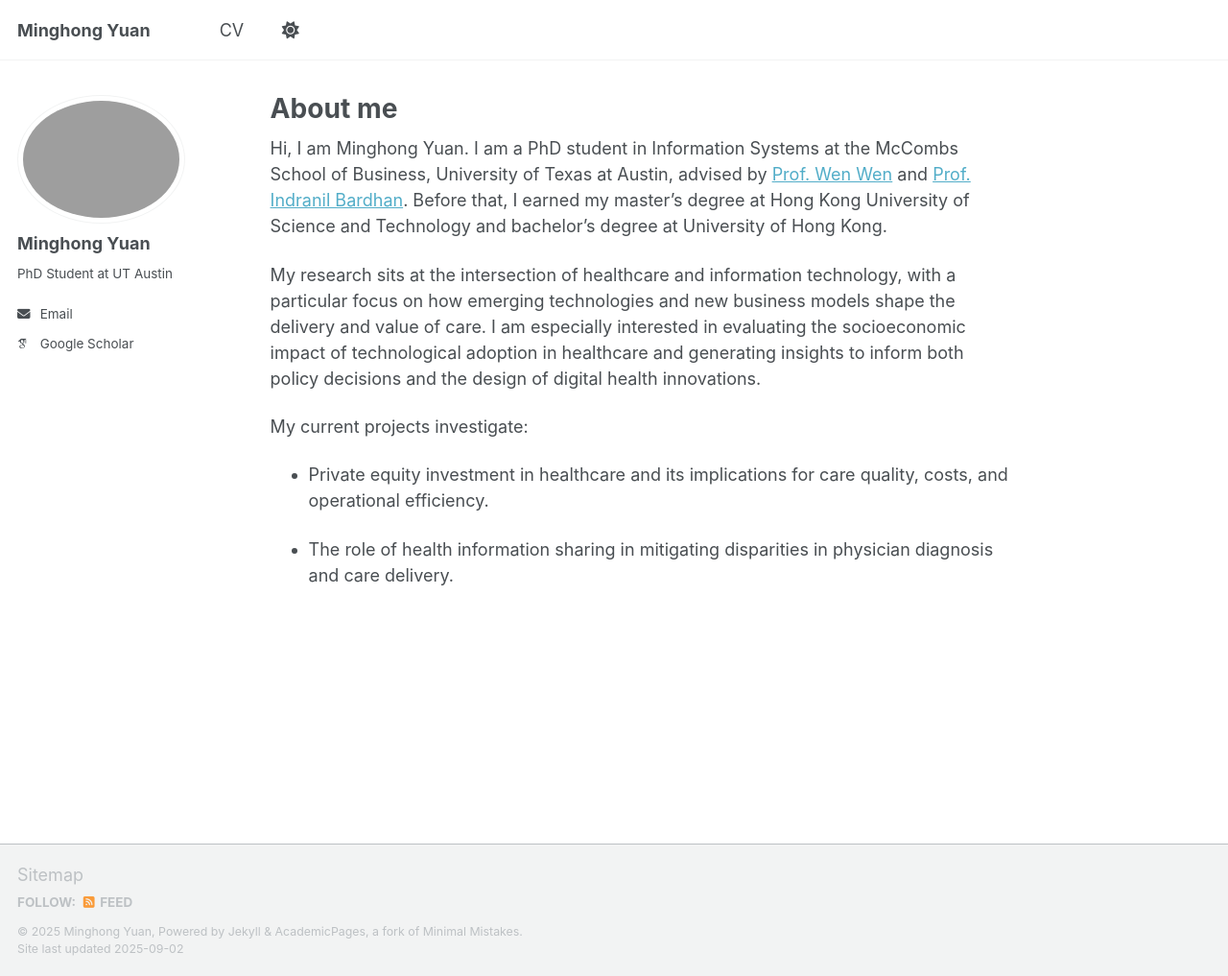
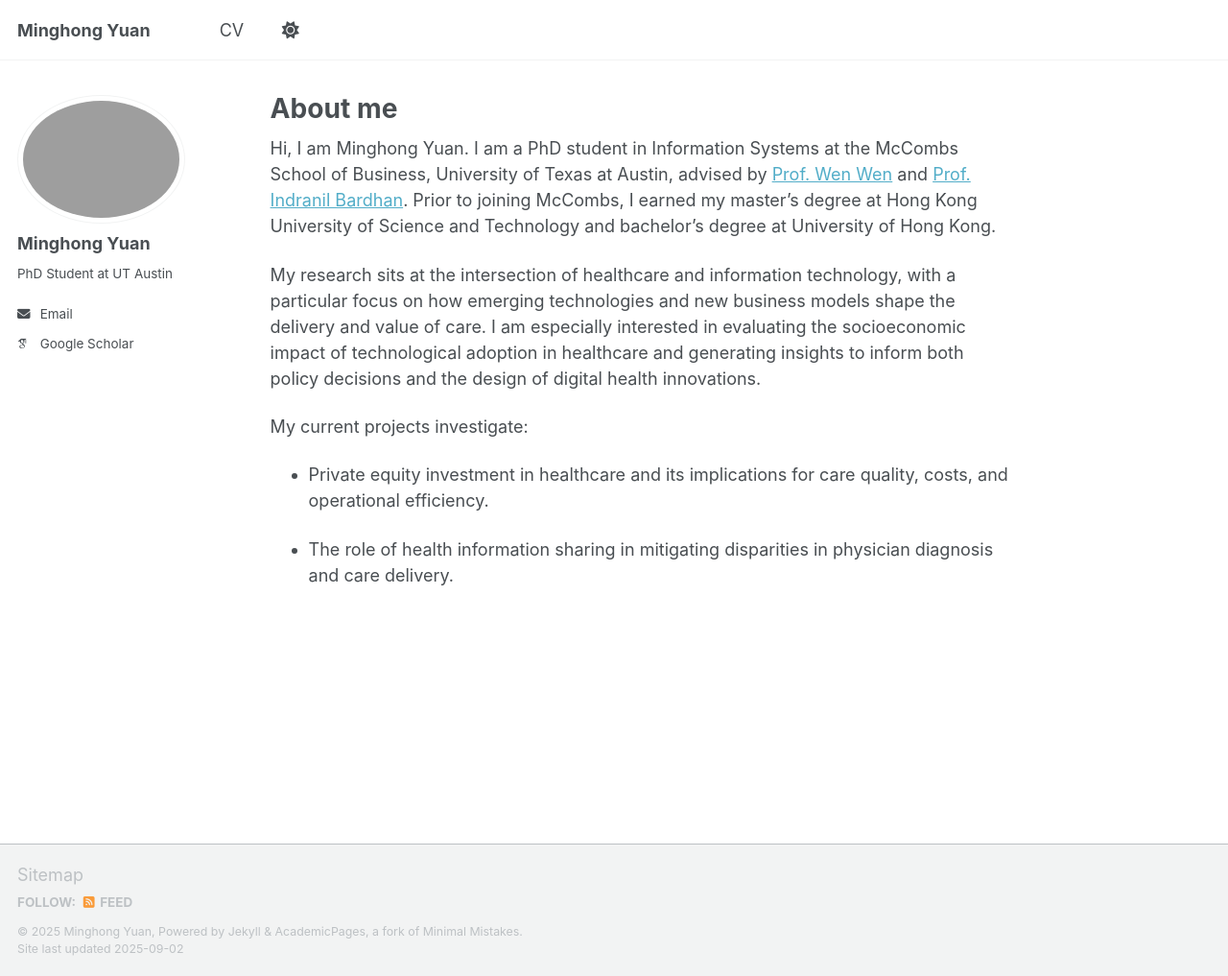
Before and after one commit to myuanaf/myuanaf.github.io, a Jekyll site: the page built from _pages/about.md, in a window 1280 px wide and 1017 px high. Shown: the whole window at 96% size. Built offline with Jekyll 4.4.1, drawn with Linux system fonts in a browser that asks for light colours; some web fonts are replaced; a script that is not in the unit is left out.

Commit message:
Update introduction in about.md for clarity
Replaced 'Before that' with 'Prior to joining McCombs' for clarity.

```diff
--- a/_pages/about.md
+++ b/_pages/about.md
@@ -7,7 +7,7 @@ redirect_from:
   - /about.html
 ---
 
-Hi, I am Minghong Yuan. I am a PhD student in Information Systems at the McCombs School of Business, University of Texas at Austin, advised by [Prof. Wen Wen](https://www.mccombs.utexas.edu/faculty-and-research/faculty-directory/profile/?username=ww6268) and [Prof. Indranil Bardhan](https://www.mccombs.utexas.edu/faculty-and-research/faculty-directory/profile/?username=irb67). Before that, I earned my master’s degree at Hong Kong University of Science and Technology and bachelor’s degree at University of Hong Kong.
+Hi, I am Minghong Yuan. I am a PhD student in Information Systems at the McCombs School of Business, University of Texas at Austin, advised by [Prof. Wen Wen](https://www.mccombs.utexas.edu/faculty-and-research/faculty-directory/profile/?username=ww6268) and [Prof. Indranil Bardhan](https://www.mccombs.utexas.edu/faculty-and-research/faculty-directory/profile/?username=irb67). Prior to joining McCombs, I earned my master’s degree at Hong Kong University of Science and Technology and bachelor’s degree at University of Hong Kong.
 
 My research sits at the intersection of healthcare and information technology, with a particular focus on how emerging technologies and new business models shape the delivery and value of care. I am especially interested in evaluating the socioeconomic impact of technological adoption in healthcare and generating insights to inform both policy decisions and the design of digital health innovations.
 
```
